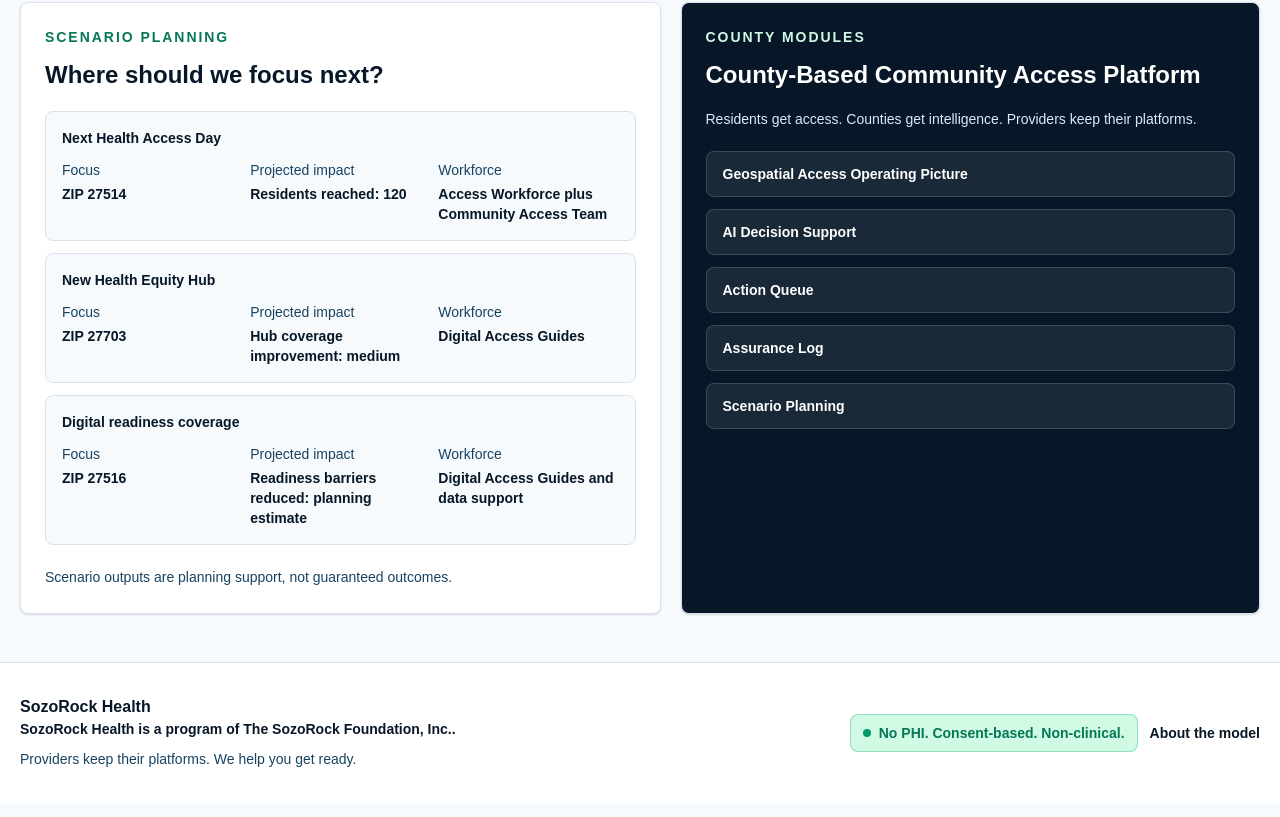
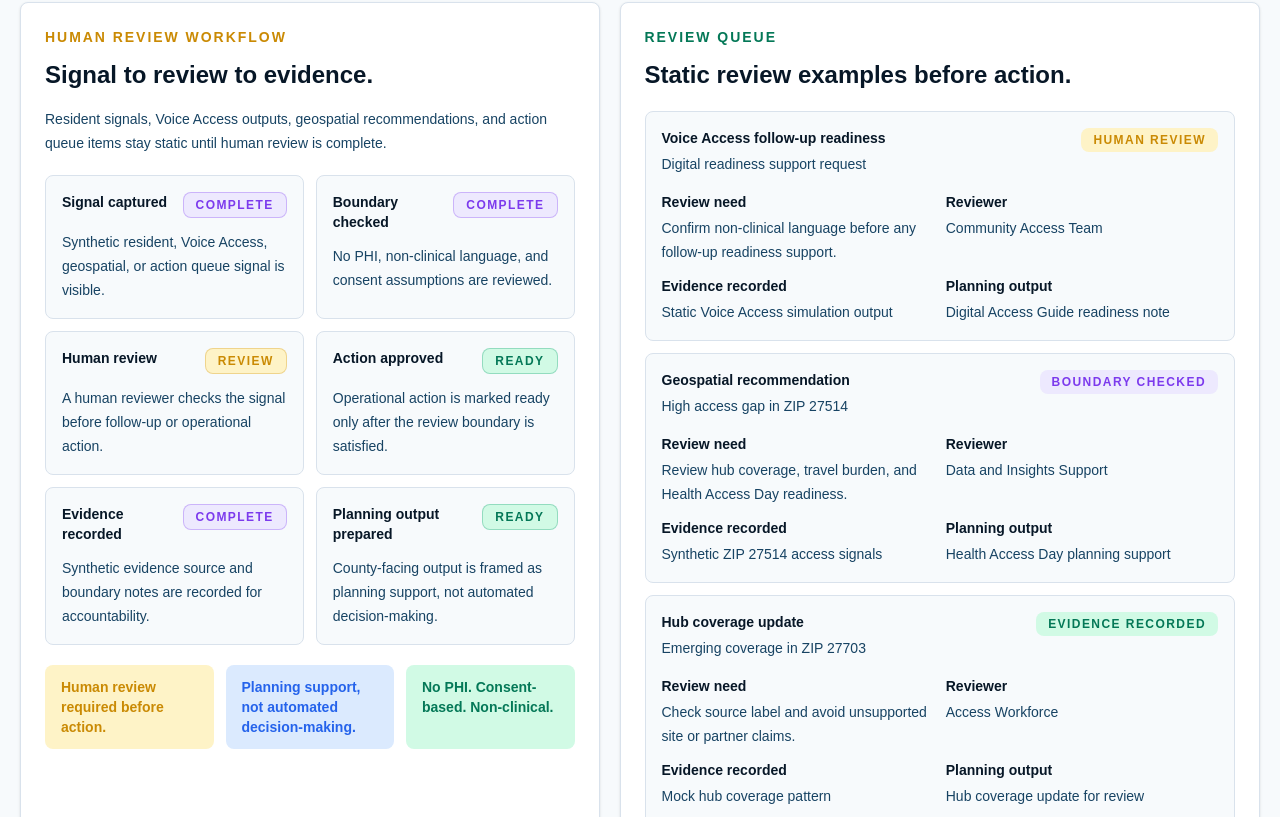
Before and after one commit to drolu-cmyk/health-sozorock, a Next.js app: page /county in a window 1280 px wide. Shown: the part 2163-2980 px from the top of the page. Built offline with nearby package versions, Linux system fonts and the light colour scheme.

Commit message:
feat: add human review workflow
Co-authored-by: Dr_Olu <thesozorockfoundation@gmail.com>

```diff
--- a/src/app/county/page.tsx
+++ b/src/app/county/page.tsx
@@ -9,12 +9,29 @@ import {
   scenarioPlans,
 } from "@/lib/county-data";
 import { getCountyGeospatialProvider } from "@/lib/geospatial";
+import {
+  humanReviewBoundaryCopy,
+  humanReviewQueue,
+  humanReviewStages,
+} from "@/lib/human-review-data";
 import { countyModules } from "@/lib/mock-data";
 
 const statusClass = {
   Draft: "bg-signal-100 text-signal-600",
   Ready: "bg-access-100 text-access-700",
   "Human review": "bg-warning-100 text-warning-600",
+} as const;
+
+const reviewStageClass = {
+  complete: "border-assurance-600/30 bg-assurance-100 text-assurance-600",
+  review: "border-warning-600/30 bg-warning-100 text-warning-600",
+  ready: "border-access-600/30 bg-access-100 text-access-700",
+} as const;
+
+const reviewQueueClass = {
+  "Boundary checked": "bg-assurance-100 text-assurance-600",
+  "Human review": "bg-warning-100 text-warning-600",
+  "Evidence recorded": "bg-access-100 text-access-700",
 } as const;
 
 const geospatialProvider = getCountyGeospatialProvider();
@@ -227,6 +244,104 @@ export default function CountyPage() {
         </article>
       </section>
 
+      <section className="mx-auto grid max-w-7xl gap-5 px-5 py-5 xl:grid-cols-[0.95fr_1.05fr]">
+        <article className="rounded-lg border border-line bg-white p-6 shadow-sm">
+          <p className="text-sm font-bold uppercase tracking-[0.14em] text-warning-600">
+            Human Review Workflow
+          </p>
+          <h2 className="mt-3 text-2xl font-bold text-foundation-950">
+            Signal to review to evidence.
+          </h2>
+          <p className="mt-4 text-sm leading-6 text-foundation-700">
+            Resident signals, Voice Access outputs, geospatial recommendations, and action
+            queue items stay static until human review is complete.
+          </p>
+          <div className="mt-5 grid gap-3 sm:grid-cols-2">
+            {humanReviewStages.map((stage) => (
+              <div
+                className="rounded-lg border border-line bg-surface p-4"
+                key={stage.name}
+              >
+                <div className="flex flex-col gap-3 sm:flex-row sm:items-start sm:justify-between">
+                  <p className="text-sm font-bold text-foundation-950">{stage.name}</p>
+                  <span
+                    className={`w-fit rounded-lg border px-3 py-1 text-xs font-bold uppercase tracking-[0.12em] ${
+                      reviewStageClass[stage.status]
+                    }`}
+                  >
+                    {stage.status}
+                  </span>
+                </div>
+                <p className="mt-3 text-sm leading-6 text-foundation-700">
+                  {stage.description}
+                </p>
+              </div>
+            ))}
+          </div>
+          <div className="mt-5 grid gap-3 sm:grid-cols-3">
+            <span className="rounded-lg bg-warning-100 px-4 py-3 text-sm font-bold text-warning-600">
+              {humanReviewBoundaryCopy.required}
+            </span>
+            <span className="rounded-lg bg-signal-100 px-4 py-3 text-sm font-bold text-signal-600">
+              {humanReviewBoundaryCopy.planning}
+            </span>
+            <span className="rounded-lg bg-access-100 px-4 py-3 text-sm font-bold text-access-700">
+              {humanReviewBoundaryCopy.trust}
+            </span>
+          </div>
+        </article>
+
+        <article className="rounded-lg border border-line bg-white p-6 shadow-sm">
+          <p className="text-sm font-bold uppercase tracking-[0.14em] text-access-700">
+            Review Queue
+          </p>
+          <h2 className="mt-3 text-2xl font-bold text-foundation-950">
+            Static review examples before action.
+          </h2>
+          <div className="mt-5 grid gap-3">
+            {humanReviewQueue.map((item) => (
+              <div className="rounded-lg border border-line bg-surface p-4" key={item.source}>
+                <div className="flex flex-col gap-3 sm:flex-row sm:items-start sm:justify-between">
+                  <div>
+                    <p className="text-sm font-bold text-foundation-950">{item.source}</p>
+                    <p className="mt-1 text-sm leading-6 text-foundation-700">
+                      {item.signal}
+                    </p>
+                  </div>
+                  <span
+                    className={`w-fit rounded-lg px-3 py-1 text-xs font-bold uppercase tracking-[0.12em] ${
+                      reviewQueueClass[item.status]
+                    }`}
+                  >
+                    {item.status}
+                  </span>
+                </div>
+                <dl className="mt-4 grid gap-3 text-sm md:grid-cols-2">
+                  <div>
+                    <dt className="font-bold text-foundation-950">Review need</dt>
+                    <dd className="mt-1 leading-6 text-foundation-700">{item.reviewNeed}</dd>
+                  </div>
+                  <div>
+                    <dt className="font-bold text-foundation-950">Reviewer</dt>
+                    <dd className="mt-1 leading-6 text-foundation-700">{item.reviewer}</dd>
+                  </div>
+                  <div>
+                    <dt className="font-bold text-foundation-950">Evidence recorded</dt>
+                    <dd className="mt-1 leading-6 text-foundation-700">{item.evidence}</dd>
+                  </div>
+                  <div>
+                    <dt className="font-bold text-foundation-950">Planning output</dt>
+                    <dd className="mt-1 leading-6 text-foundation-700">
+                      {item.planningOutput}
+                    </dd>
+                  </div>
+                </dl>
+              </div>
+            ))}
+          </div>
+        </article>
+      </section>
+
       <section className="mx-auto grid max-w-7xl gap-5 px-5 py-5 pb-12 lg:grid-cols-[1.05fr_0.95fr]">
         <article className="rounded-lg border border-line bg-white p-6 shadow-sm">
           <p className="text-sm font-bold uppercase tracking-[0.14em] text-access-700">
--- a/src/app/resident/page.tsx
+++ b/src/app/resident/page.tsx
@@ -1,6 +1,7 @@
 import { AssuranceBadge } from "@/components/assurance-badge";
 import { SectionHeading } from "@/components/section-heading";
 import { brand } from "@/lib/brand";
+import { humanReviewBoundaryCopy } from "@/lib/human-review-data";
 import { residentModules } from "@/lib/mock-data";
 import {
   healthAccessDayEvents,
@@ -111,6 +112,9 @@ export default function ResidentPage() {
           </p>
           <p className="mt-4 rounded-lg border border-line bg-warning-100 p-4 text-sm font-semibold leading-6 text-warning-600">
             {voiceAccessSafetyCopy.review}
+          </p>
+          <p className="mt-4 rounded-lg border border-line bg-signal-100 p-4 text-sm font-semibold leading-6 text-signal-600">
+            {humanReviewBoundaryCopy.planning}
           </p>
           <p className="mt-4 rounded-lg border border-line bg-access-100 p-4 text-sm font-semibold leading-6 text-access-700">
             {brand.trustBoundary}
--- /dev/null
+++ b/src/lib/human-review-data.ts
@@ -0,0 +1,97 @@
+export type ReviewStageStatus = "complete" | "review" | "ready";
+
+export type ReviewQueueStatus = "Boundary checked" | "Human review" | "Evidence recorded";
+
+export type HumanReviewStage = {
+  name: string;
+  description: string;
+  status: ReviewStageStatus;
+};
+
+export type HumanReviewQueueItem = {
+  source: string;
+  signal: string;
+  reviewNeed: string;
+  status: ReviewQueueStatus;
+  reviewer: string;
+  evidence: string;
+  planningOutput: string;
+};
+
+export const humanReviewStages: HumanReviewStage[] = [
+  {
+    name: "Signal captured",
+    description: "Synthetic resident, Voice Access, geospatial, or action queue signal is visible.",
+    status: "complete",
+  },
+  {
+    name: "Boundary checked",
+    description: "No PHI, non-clinical language, and consent assumptions are reviewed.",
+    status: "complete",
+  },
+  {
+    name: "Human review",
+    description: "A human reviewer checks the signal before follow-up or operational action.",
+    status: "review",
+  },
+  {
+    name: "Action approved",
+    description: "Operational action is marked ready only after the review boundary is satisfied.",
+    status: "ready",
+  },
+  {
+    name: "Evidence recorded",
+    description: "Synthetic evidence source and boundary notes are recorded for accountability.",
+    status: "complete",
+  },
+  {
+    name: "Planning output prepared",
+    description: "County-facing output is framed as planning support, not automated decision-making.",
+    status: "ready",
+  },
+] as const;
+
+export const humanReviewQueue: HumanReviewQueueItem[] = [
+  {
+    source: "Voice Access follow-up readiness",
+    signal: "Digital readiness support request",
+    reviewNeed: "Confirm non-clinical language before any follow-up readiness support.",
+    status: "Human review",
+    reviewer: "Community Access Team",
+    evidence: "Static Voice Access simulation output",
+    planningOutput: "Digital Access Guide readiness note",
+  },
+  {
+    source: "Geospatial recommendation",
+    signal: "High access gap in ZIP 27514",
+    reviewNeed: "Review hub coverage, travel burden, and Health Access Day readiness.",
+    status: "Boundary checked",
+    reviewer: "Data and Insights Support",
+    evidence: "Synthetic ZIP 27514 access signals",
+    planningOutput: "Health Access Day planning support",
+  },
+  {
+    source: "Hub coverage update",
+    signal: "Emerging coverage in ZIP 27703",
+    reviewNeed: "Check source label and avoid unsupported site or partner claims.",
+    status: "Evidence recorded",
+    reviewer: "Access Workforce",
+    evidence: "Mock hub coverage pattern",
+    planningOutput: "Hub coverage update for review",
+  },
+  {
+    source: "Action Queue",
+    signal: "Prepare county access report",
+    reviewNeed: "Confirm report controls before county-facing output is prepared.",
+    status: "Human review",
+    reviewer: "Reporting and Evidence Support",
+    evidence: "Mock action queue",
+    planningOutput: "County access report draft",
+  },
+] as const;
+
+export const humanReviewBoundaryCopy = {
+  required: "Human review required before action.",
+  planning: "Planning support, not automated decision-making.",
+  trust: "No PHI. Consent-based. Non-clinical.",
+} as const;
```
